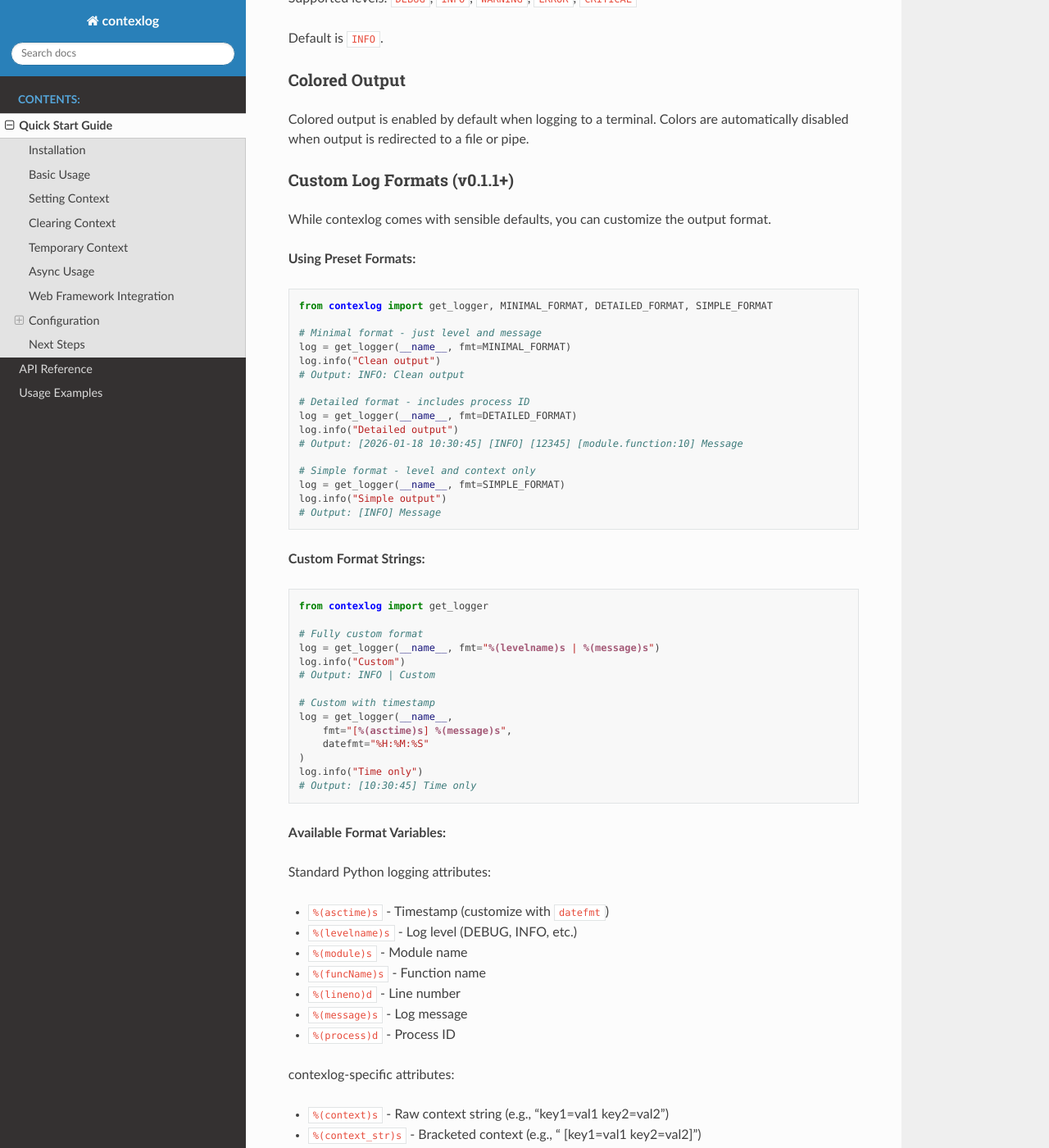
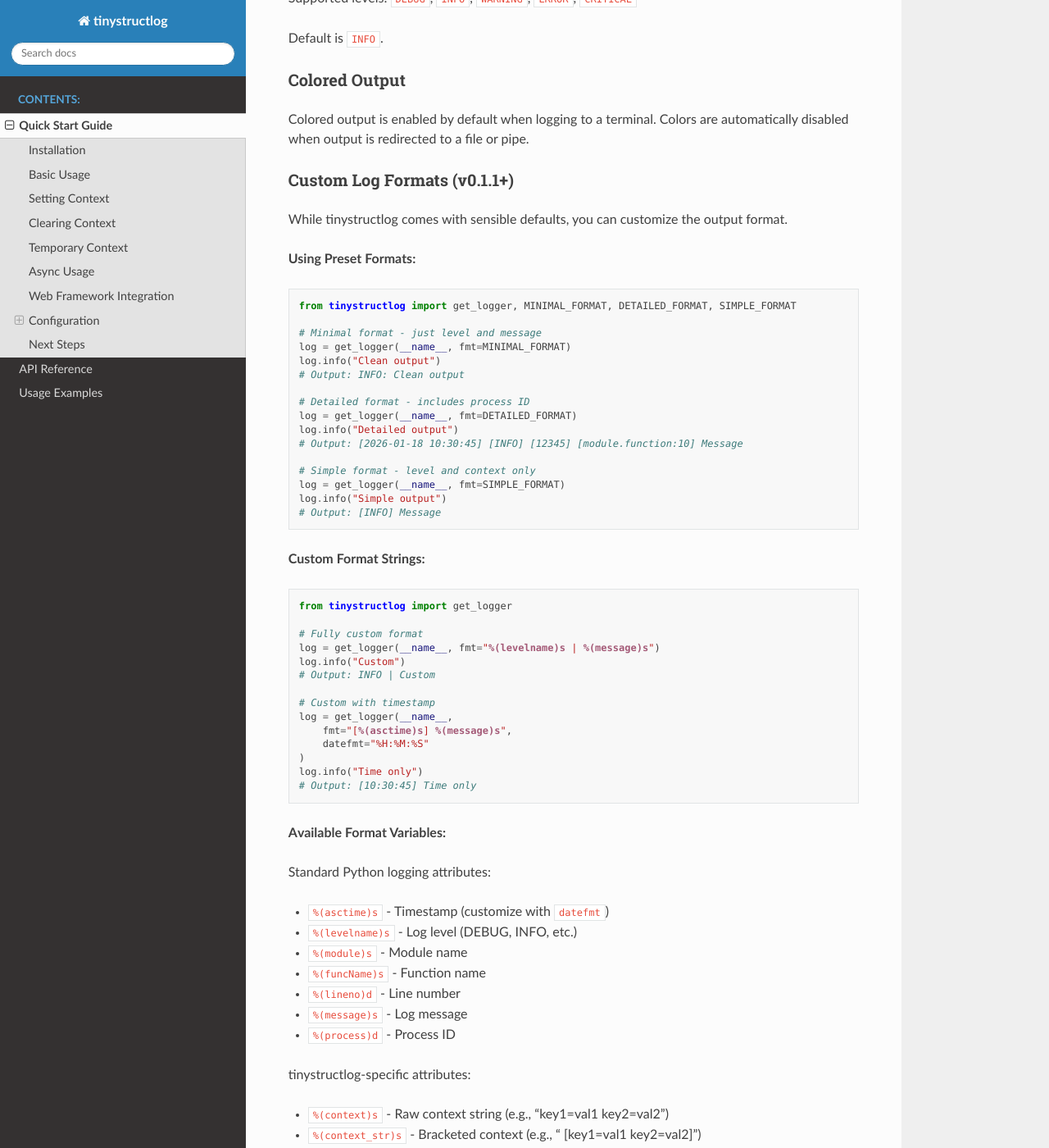
Before and after one commit to Aprova-GmbH/tinystructlog, a Sphinx documentation site: the page built from docs/quickstart.rst, in a window 1280 px wide and 1400 px high, scrolled down 3956 px. Shown: the whole window at 82% size. Built offline with Sphinx 7.4.7 and the Read the Docs theme 3.1.0, drawn with Linux system fonts in a browser that asks for light colours; some of the changed text lies outside the part shown.

Commit message:
Update documentation to reflect renaming of `contexlog` to `tinystructlog`

```diff
--- a/docs/conf.py
+++ b/docs/conf.py
@@ -12,7 +12,7 @@
 # Add src to path for autodoc
 sys.path.insert(0, str(Path(__file__).parent.parent / "src"))
 
-project = "contexlog"
+project = "tinystructlog"
 copyright = "2026, Andrey Vykhodtsev (Aprova GmbH)"
 author = "Andrey Vykhodtsev"
 release = "0.1.1"
--- a/docs/quickstart.rst
+++ b/docs/quickstart.rst
@@ -4,11 +4,11 @@
 Installation
 ------------
 
-Install ``contexlog`` using pip:
+Install ``tinystructlog`` using pip:
 
 .. code-block:: bash
 
-    pip install contexlog
+    pip install tinystructlog
 
 Requirements: Python 3.11 or higher.
 
@@ -19,7 +19,7 @@
 
 .. code-block:: python
 
-    from contexlog import get_logger, set_log_context
+    from tinystructlog import get_logger, set_log_context
 
     # Create a logger
     log = get_logger(__name__)
@@ -48,7 +48,7 @@
 
 .. code-block:: python
 
-    from contexlog import set_log_context, get_logger
+    from tinystructlog import set_log_context, get_logger
 
     log = get_logger(__name__)
 
@@ -71,7 +71,7 @@
 
 .. code-block:: python
 
-    from contexlog import clear_log_context, set_log_context, get_logger
+    from tinystructlog import clear_log_context, set_log_context, get_logger
 
     log = get_logger(__name__)
 
@@ -93,7 +93,7 @@
 
 .. code-block:: python
 
-    from contexlog import log_context, get_logger
+    from tinystructlog import log_context, get_logger
 
     log = get_logger(__name__)
 
@@ -108,12 +108,12 @@
 Async Usage
 -----------
 
-``contexlog`` is fully async-safe with automatic context isolation:
+``tinystructlog`` is fully async-safe with automatic context isolation:
 
 .. code-block:: python
 
     import asyncio
-    from contexlog import get_logger, set_log_context
+    from tinystructlog import get_logger, set_log_context
 
     log = get_logger(__name__)
 
@@ -142,7 +142,7 @@
 .. code-block:: python
 
     from fastapi import FastAPI, Request
-    from contexlog import get_logger, set_log_context, clear_log_context
+    from tinystructlog import get_logger, set_log_context, clear_log_context
     import uuid
 
     app = FastAPI()
@@ -175,7 +175,7 @@
 .. code-block:: python
 
     from flask import Flask, request, g
-    from contexlog import get_logger, set_log_context, clear_log_context
+    from tinystructlog import get_logger, set_log_context, clear_log_context
     import uuid
 
     app = Flask(__name__)
@@ -226,13 +226,13 @@
 Custom Log Formats (v0.1.1+)
 ~~~~~~~~~~~~~~~~~~~~~~~~~~~~~
 
-While contexlog comes with sensible defaults, you can customize the output format.
+While tinystructlog comes with sensible defaults, you can customize the output format.
 
 **Using Preset Formats:**
 
 .. code-block:: python
 
-    from contexlog import get_logger, MINIMAL_FORMAT, DETAILED_FORMAT, SIMPLE_FORMAT
+    from tinystructlog import get_logger, MINIMAL_FORMAT, DETAILED_FORMAT, SIMPLE_FORMAT
 
     # Minimal format - just level and message
     log = get_logger(__name__, fmt=MINIMAL_FORMAT)
@@ -253,7 +253,7 @@
 
 .. code-block:: python
 
-    from contexlog import get_logger
+    from tinystructlog import get_logger
 
     # Fully custom format
     log = get_logger(__name__, fmt="%(levelname)s | %(message)s")
@@ -280,7 +280,7 @@
 * ``%(message)s`` - Log message
 * ``%(process)d`` - Process ID
 
-contexlog-specific attributes:
+tinystructlog-specific attributes:
 
 * ``%(context)s`` - Raw context string (e.g., "key1=val1 key2=val2")
 * ``%(context_str)s`` - Bracketed context (e.g., " [key1=val1 key2=val2]")
```
Also changed, not shown: docs/api.rst (+8 -8 lines), docs/examples.rst (+13 -13 lines), docs/index.rst (+6 -6 lines).
